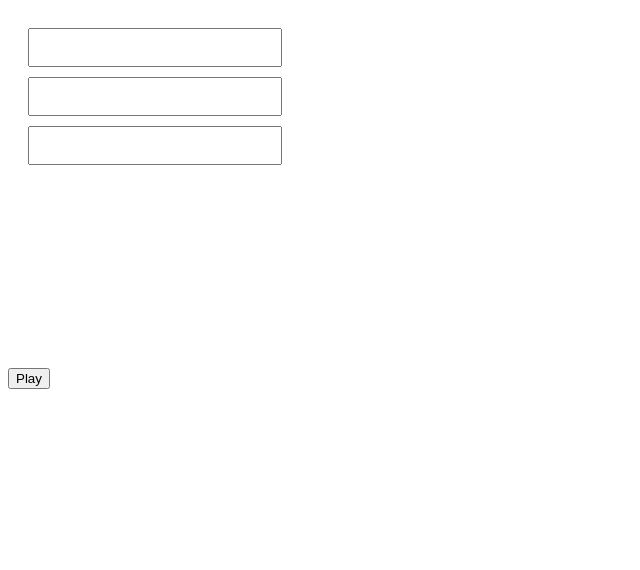
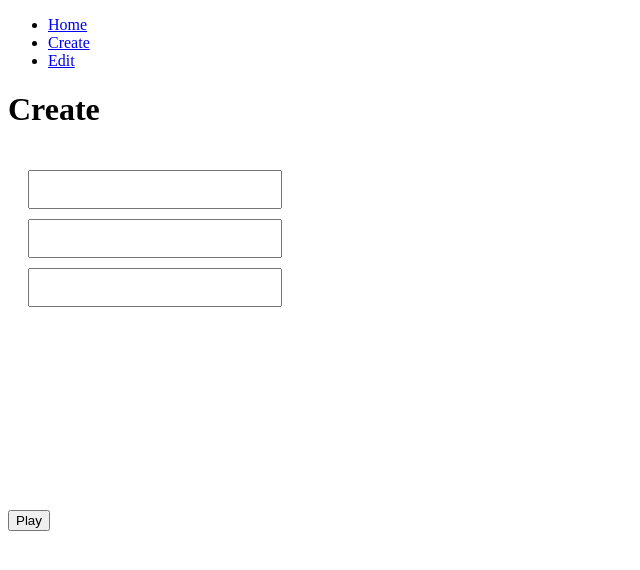
Before and after one commit to t0mclaudio/vanhackathon-thinkific-1, a React app: page /create in a window 1280 px wide. Shown: the top 570 px of the page, without its empty margins (0-640 px from the left). Built offline with nearby package versions, Linux system fonts and the light colour scheme; the HTML template or start-up script is replaced by a standard one.

Commit message:
Implement React Router DOm for Home, Create, Edit

```diff
--- a/src/App.js
+++ b/src/App.js
@@ -1,5 +1,13 @@
 import React from 'react';
 import Player from './Player';
+import {
+  BrowserRouter as Router,
+  Switch,
+  Route,
+  Link
+} from 'react-router-dom';
+
+
 
 export default class App extends React.Component {
   constructor(props) {
@@ -19,20 +27,50 @@ export default class App extends React.Component {
 
   render() {
     return (
-      <div style={{position:'relative', width:'640px', height: '360px'}}>
-        <Prompter />
-        <Player ref={this.player} />
-      </div>
+      <Router>
+        <ul>
+          <li><Link to="/">Home</Link></li>
+          <li><Link to="/create">Create</Link></li>
+          <li><Link to="/edit">Edit</Link></li>
+        </ul>
+        <Switch>
+          <Route path="/create">
+            <Create />
+          </Route>
+          <Route path="/edit">
+            <Edit />
+          </Route>
+          <Route path="/">
+            <Home />
+          </Route>
+        </Switch>
+        <div style={{ position: 'relative', width: '640px', height: '360px' }}>
+          <Prompter />
+          <Player ref={this.player} />
+        </div>
+      </Router>
     )
   }
 }
 
+const Create = props => {
+  return <h1>Create</h1>
+}
+
+const Edit = props => {
+  return <h1>Edit</h1>
+}
+
+const Home = props => {
+  return <h1>Home</h1>
+}
+
 const Prompter = props => {
   return (
-    <div style={{width: '90%', height: '90%', position: 'absolute', zIndex:999, padding: '10px' }}>
-      <input type="text" style={{display: 'block', padding: '10px 0', margin: '10px', width: '250px'}} />
-      <input type="text" style={{display: 'block', padding: '10px 0', margin: '10px', width: '250px'}} />
-      <input type="text" style={{display: 'block', padding: '10px 0', margin: '10px', width: '250px'}} />
+    <div style={{ width: '90%', height: '90%', position: 'absolute', zIndex: 999, padding: '10px' }}>
+      <input type="text" style={{ display: 'block', padding: '10px 0', margin: '10px', width: '250px' }} />
+      <input type="text" style={{ display: 'block', padding: '10px 0', margin: '10px', width: '250px' }} />
+      <input type="text" style={{ display: 'block', padding: '10px 0', margin: '10px', width: '250px' }} />
     </div>
   )
 }
```
